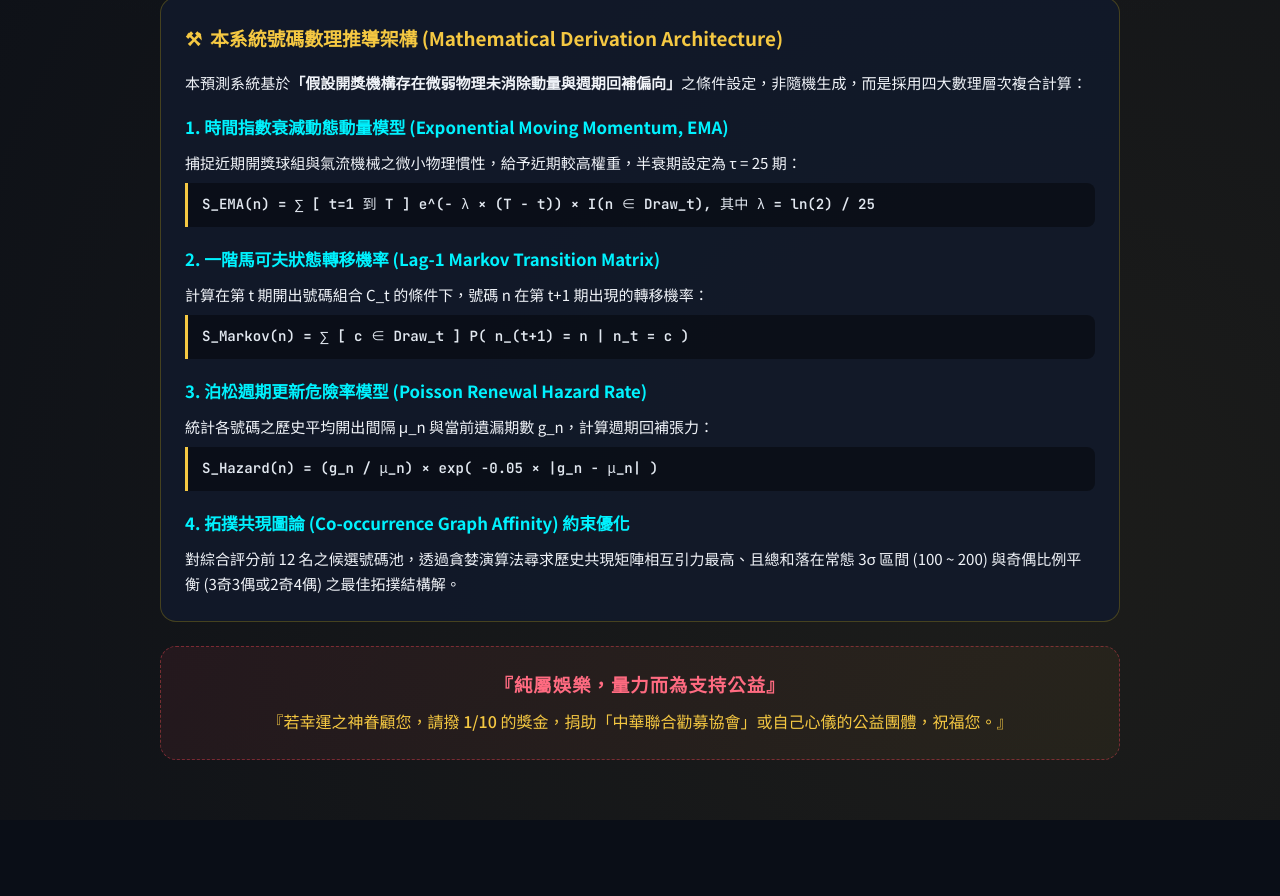
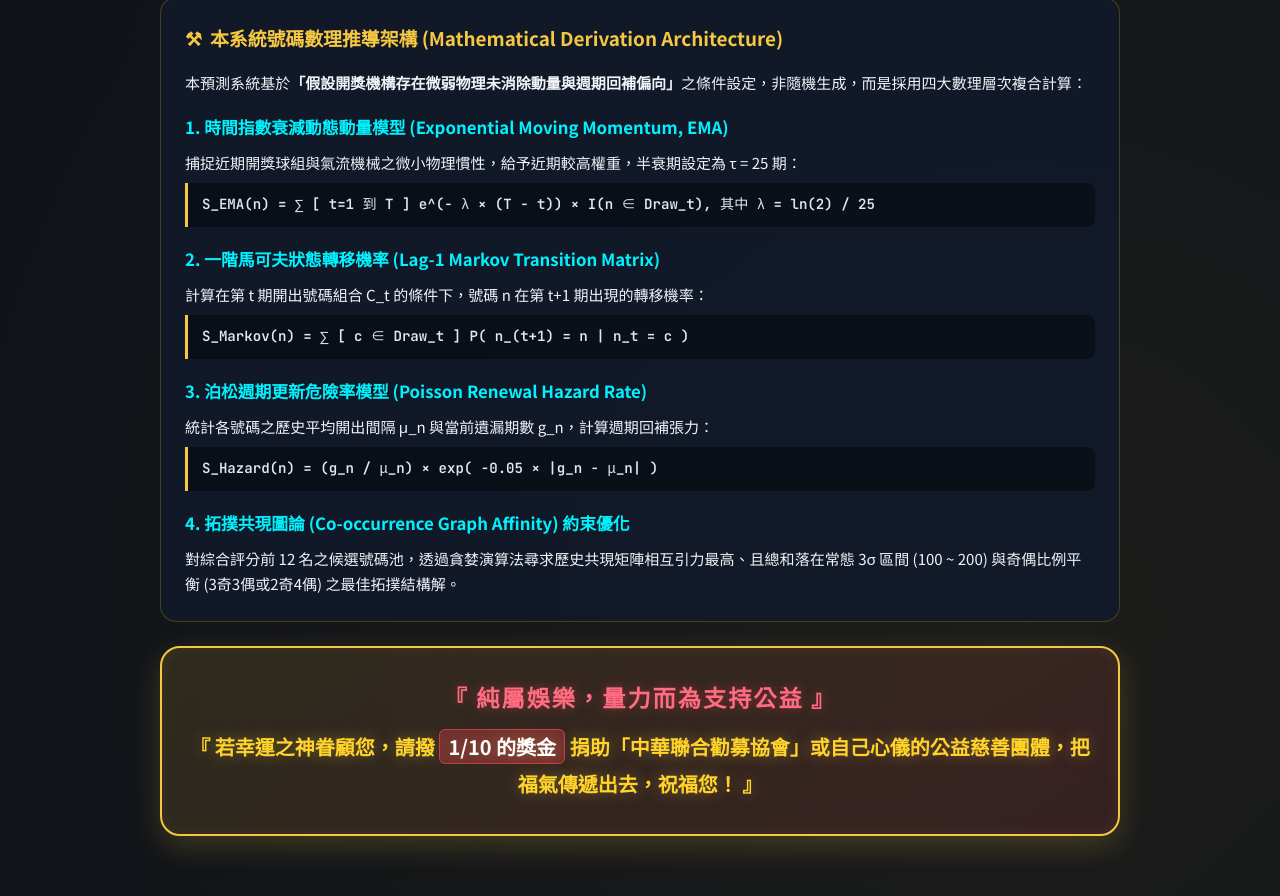
Before and after one commit to AlienRich/TaiwanLotto-649, a plain HTML site: page index.html in a window 1280 px wide. Shown: the part 1791-2687 px from the top of the page. Before the commit the page ends 2611 px from the top, so only its background shows below. Drawn offline with Linux system fonts and the light colour scheme.

Commit message:
style: enlarge charity disclaimer typography and enhance visual prominence to encourage social giving

```diff
--- a/index.html
+++ b/index.html
@@ -477,24 +477,35 @@
     }
 
     .disclaimer-card {
-      background: linear-gradient(135deg, rgba(255, 71, 87, 0.08), rgba(245, 200, 66, 0.05));
-      border: 1px dashed rgba(255, 71, 87, 0.4);
-      border-radius: 16px;
-      padding: 24px;
+      background: linear-gradient(135deg, rgba(245, 200, 66, 0.12) 0%, rgba(255, 71, 87, 0.12) 100%);
+      border: 2px solid var(--gold-primary);
+      border-radius: 20px;
+      padding: 32px 24px;
       text-align: center;
+      box-shadow: 0 10px 30px rgba(245, 200, 66, 0.2), inset 0 0 15px rgba(245, 200, 66, 0.08);
+      margin-top: 10px;
     }
     .warning-text {
       color: #ff6b81;
-      font-weight: 700;
-      font-size: 1.15rem;
-      margin-bottom: 10px;
-      letter-spacing: 1px;
+      font-weight: 900;
+      font-size: 1.45rem;
+      margin-bottom: 14px;
+      letter-spacing: 2px;
+      text-shadow: 0 0 12px rgba(255, 71, 87, 0.4);
     }
     .charity-text {
-      color: #f5c842;
-      font-size: 1rem;
-      font-weight: 500;
-      line-height: 1.75;
+      color: #ffd32a;
+      font-size: 1.25rem;
+      font-weight: 700;
+      line-height: 1.85;
+      text-shadow: 0 0 15px rgba(245, 200, 66, 0.35);
+    }
+    .charity-highlight {
+      color: #ffffff;
+      background: rgba(255, 71, 87, 0.3);
+      padding: 2px 8px;
+      border-radius: 6px;
+      border: 1px solid rgba(255, 71, 87, 0.6);
     }
 
     .sr-only {
@@ -711,9 +722,9 @@
   </main>
 
   <footer class="disclaimer-card" role="contentinfo">
-    <div class="warning-text">『純屬娛樂，量力而為支持公益』</div>
+    <div class="warning-text">『 純屬娛樂，量力而為支持公益 』</div>
     <div class="charity-text">
-      『若幸運之神眷顧您，請撥 1/10 的獎金，捐助「中華聯合勸募協會」或自己心儀的公益團體，祝福您。』
+      『 若幸運之神眷顧您，請撥 <span class="charity-highlight">1/10 的獎金</span> 捐助「中華聯合勸募協會」或自己心儀的公益慈善團體，把福氣傳遞出去，祝福您！ 』
     </div>
   </footer>
 </div>
```
Also changed, not shown: public/index.html (+25 -14 lines).
